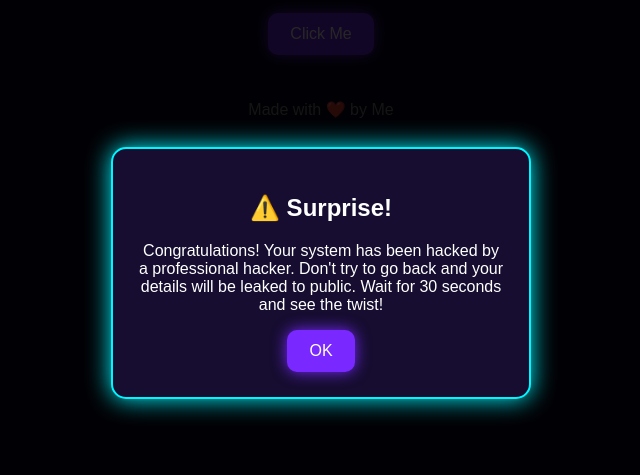
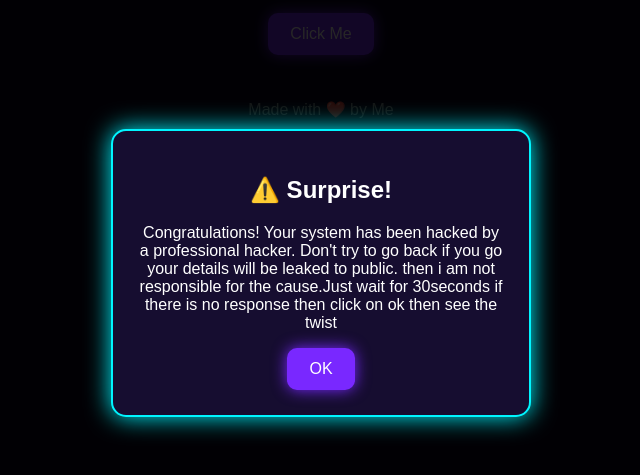
Before and after one commit to ajaykaparthi4-star/my-first-project, a plain HTML site: page index.html in a window 1280 px wide. Both pictures are taken after a click on the button "Click Me". Shown: the part 127-602 px from the top of the page, without its empty margins (319-959 px from the left). Drawn offline with Linux system fonts and the light colour scheme.

Commit message:
Revise hacked system warning message
Updated warning message for clarity and urgency.

```diff
--- a/index.html
+++ b/index.html
@@ -155,8 +155,8 @@ footer {
     <p>
       Congratulations! Your system has been hacked
       by a professional hacker. Don't try to go back
-      and your details will be leaked to public.
-      Wait for 30 seconds and see the twist!
+      if you go your details will be leaked to public.
+      then i am not responsible for the cause.Just wait for 30seconds if there is no response then click on ok then see the twist
     </p>
     <button id="okButton">OK</button>
   </div>
```
